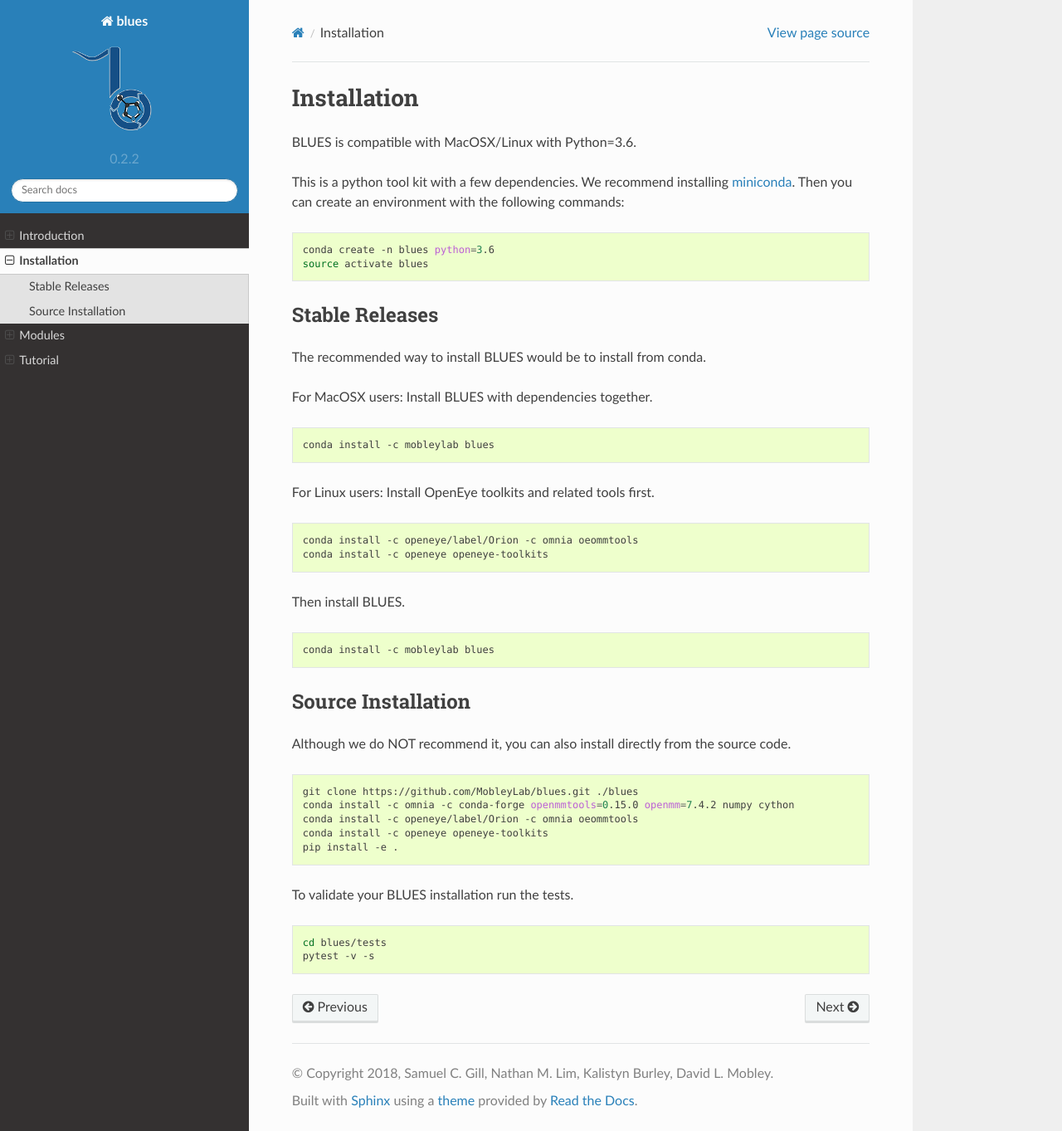
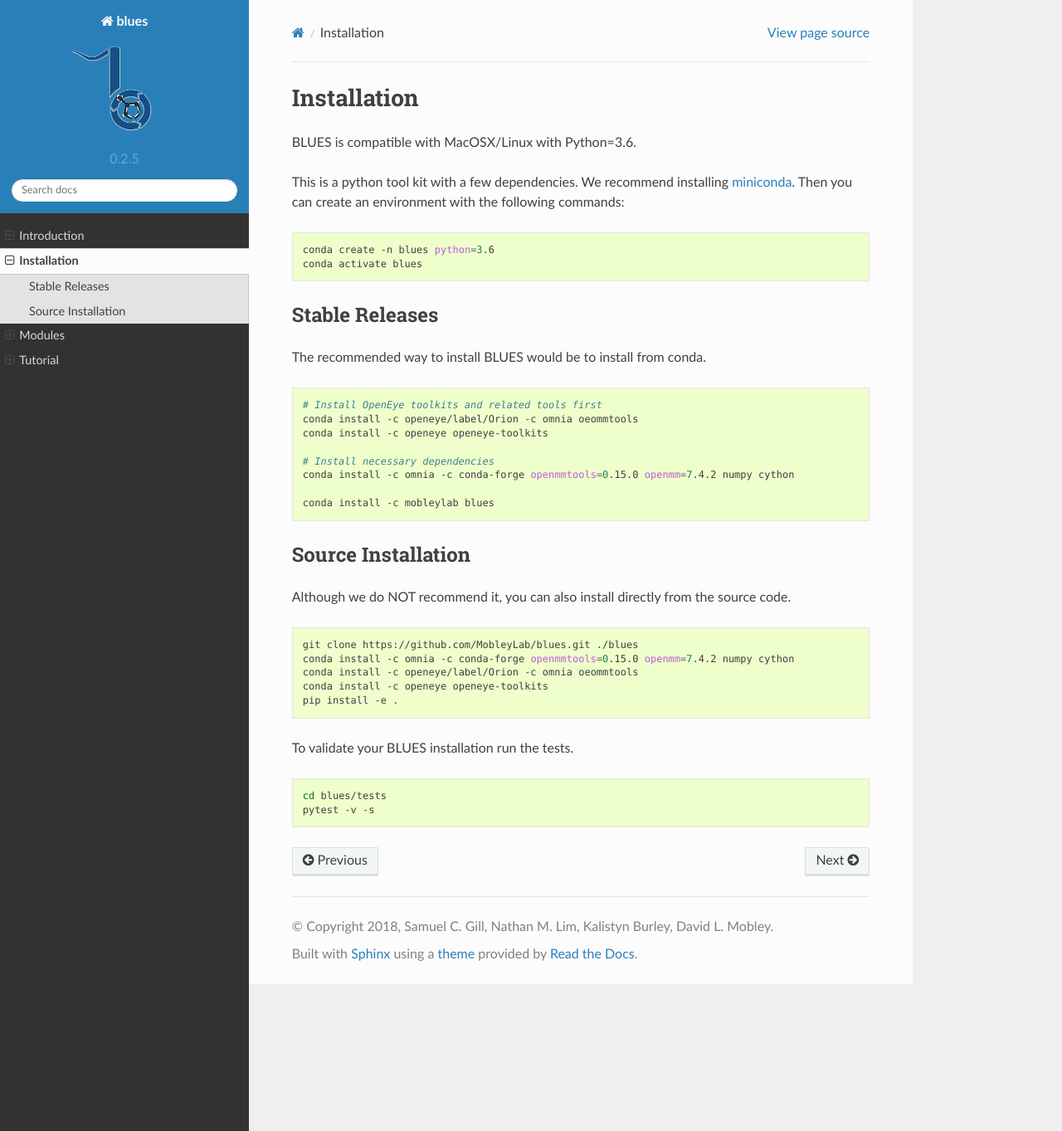
Before and after one commit to MobleyLab/blues, a Sphinx documentation site: the page built from docs/installation.rst, in a window 1280 px wide and 1363 px high. Shown: the whole window at 83% size. Built offline with Sphinx 7.4.7 and the Read the Docs theme 2.0.0, drawn with Linux system fonts in a browser that asks for light colours.

Commit message:
Updated conda installation instructions (#171)
* modified setup.py and meta.yaml to for conda setup

* updated README file

* minor fix

* changes on noarch

* updated installation instructions for Linux users

* updated readthedoc installation and README file

* fixed bash code rendering

* pytest instruction added

* Update README.md

Updated conda installation instructions

* Updated conda installation instructions

* Remove several unnecessary lines

Those lines may break ReadtheDoc page.

* Update BLUES version

* Updated conda installation instructions

* Updated conda installation instructions

Co-authored-by: Yunhui Ge <yunhuige@Yunhuis-MacBook-Pro-2.local>

```diff
--- a/docs/conf.py
+++ b/docs/conf.py
@@ -131,9 +131,9 @@
 # built documents.
 #
 # The short X.Y version.
-version = '0.2.2'
+version = '0.2.5'
 # The full version, including alpha/beta/rc tags.
-release = '0.2.2'
+release = '0.2.5'
 
 # The language for content autogenerated by Sphinx. Refer to documentation
 # for a list of supported languages.
--- a/docs/installation.rst
+++ b/docs/installation.rst
@@ -10,30 +10,20 @@
 .. code-block:: bash
 
    conda create -n blues python=3.6
-   source activate blues
+   conda activate blues
 
 Stable Releases
 ---------------
 The recommended way to install BLUES would be to install from conda.
 
-For MacOSX users:
-Install BLUES with dependencies together.
-
 .. code-block:: bash
 
-    conda install -c mobleylab blues
-
-For Linux users:
-Install OpenEye toolkits and related tools first.
-
-.. code-block:: bash
-
+    # Install OpenEye toolkits and related tools first
     conda install -c openeye/label/Orion -c omnia oeommtools
     conda install -c openeye openeye-toolkits
 
-Then install BLUES.
-
-.. code-block:: bash
+    # Install necessary dependencies
+    conda install -c omnia -c conda-forge openmmtools=0.15.0 openmm=7.4.2 numpy cython
 
     conda install -c mobleylab blues
 
```
Also changed, not shown: README.md (+10 -9 lines), setup.py (+0 -7 lines).
